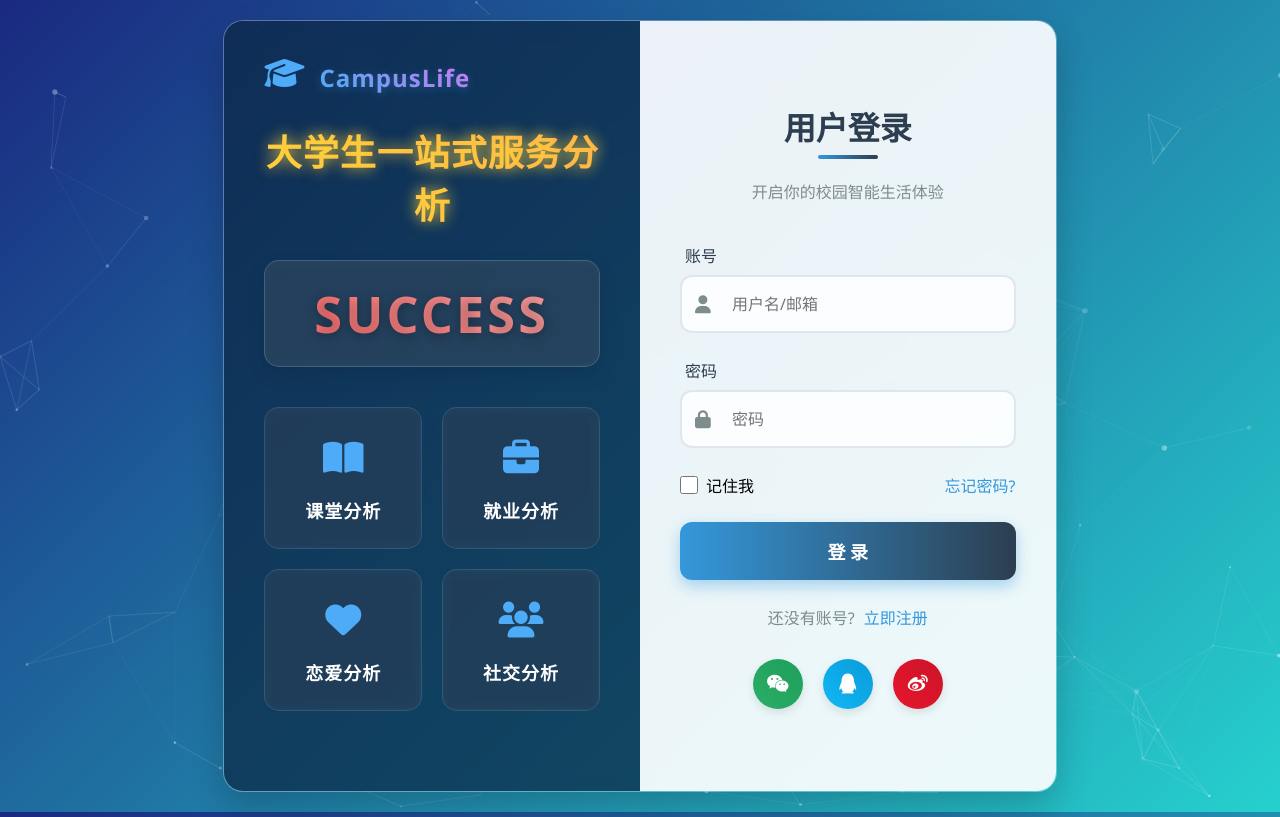
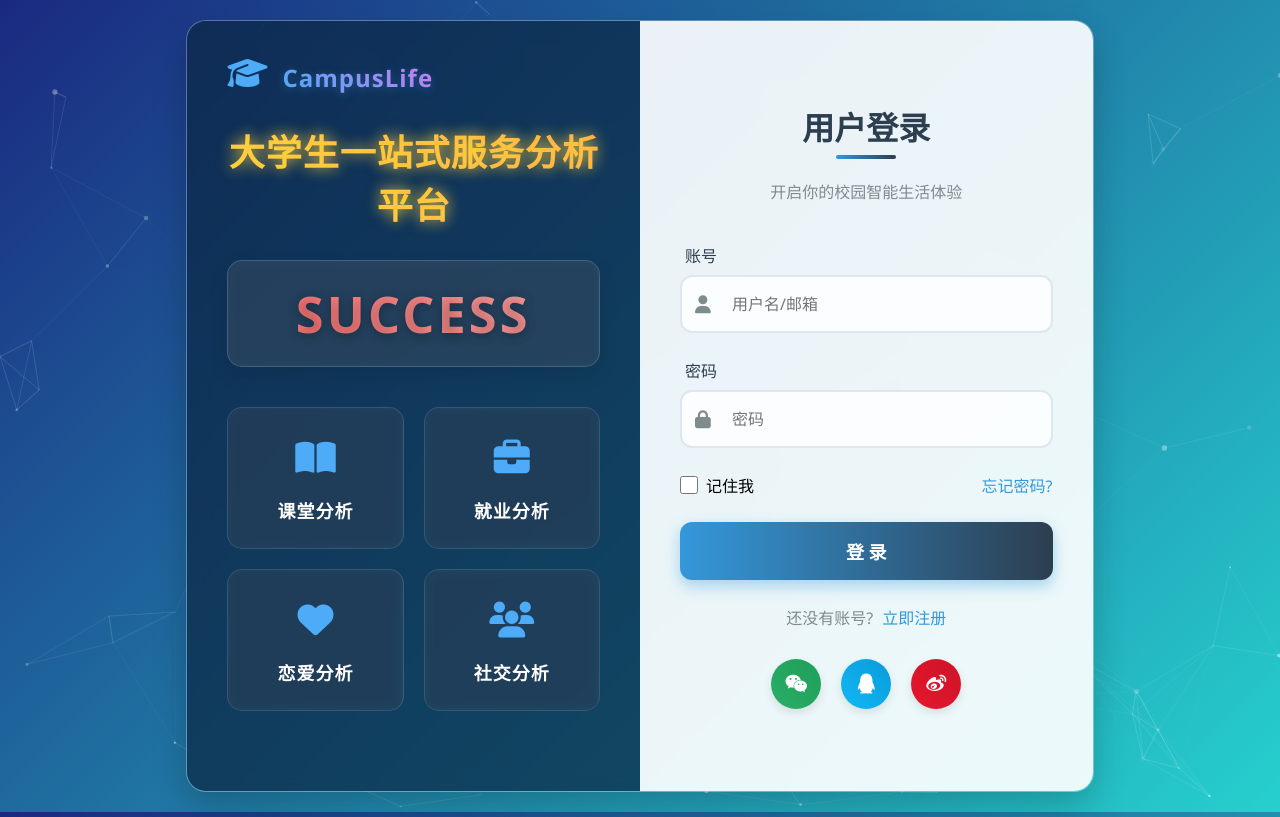
Before and after one commit to jzlyy/frontend-service, a Vue app: page / in a window 1280 px wide. Built offline with nearby package versions, Linux system fonts and the light colour scheme.

Commit message:
LeftPanel

```diff
--- a/src/components/LeftPanel.vue
+++ b/src/components/LeftPanel.vue
@@ -5,7 +5,7 @@
       <div class="logo-text">CampusLife</div>
     </div>
 
-    <div class="title">大学生一站式服务分析</div>
+    <div class="title">大学生一站式服务分析平台</div>
 
     <div class="success-badge">
       <h2>SUCCESS</h2>
```
